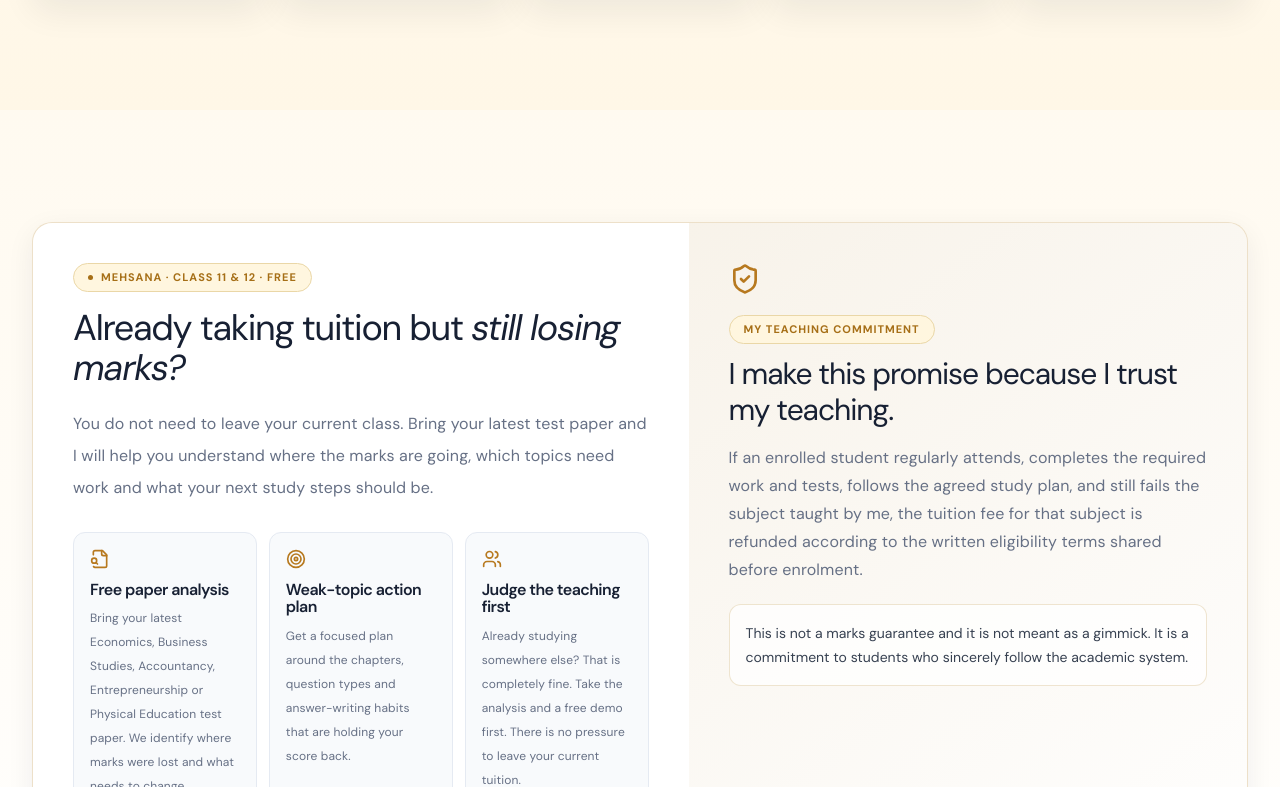
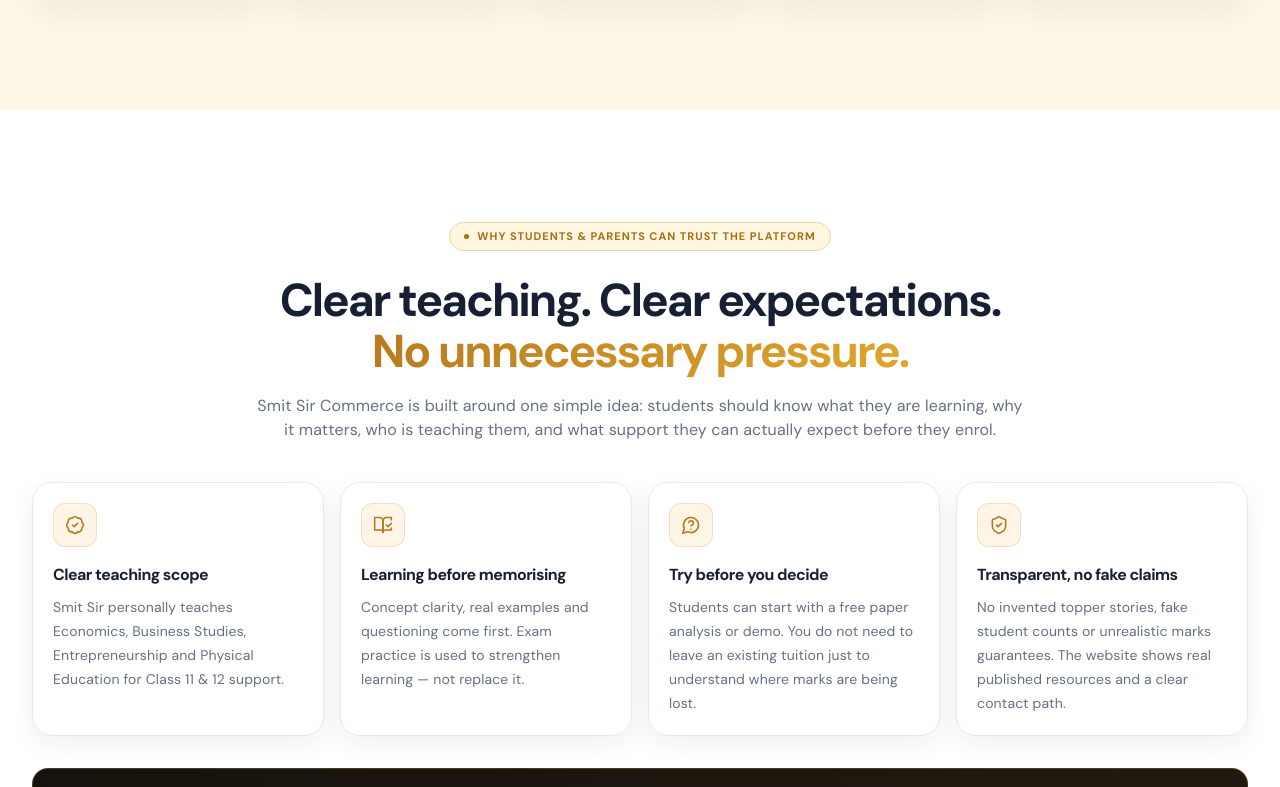
Before and after one commit to infosmitsircommerce-eng/smit-sir-commerce, a React (Vite) app: page / in a window 1280 px wide. Shown: the part 1873-2660 px from the top of the page. Built offline with nearby package versions, Linux system fonts and the light colour scheme; no server answers; a web font is replaced by a local one.

Commit message:
Add homepage trust layer under learning philosophy

```diff
--- a/src/pages/Home.jsx
+++ b/src/pages/Home.jsx
@@ -1,6 +1,7 @@
 import SEO from '../components/ui/SEO';
 import HeroSection from '../components/home/HeroSection';
 import LearningPhilosophy from '../components/home/LearningPhilosophy';
+import TrustLayer from '../components/home/TrustLayer';
 import MehsanaGrowthCampaign from '../components/home/MehsanaGrowthCampaign';
 import SeoDiscoveryLinks from '../components/home/SeoDiscoveryLinks';
 import CommerceToolsPreview from '../components/home/CommerceToolsPreview';
@@ -36,15 +37,15 @@ export default function Home() {
         name: 'Smit Sir Commerce',
         url: 'https://www.smitsircommerce.in/',
         areaServed: ['India', 'Mehsana, Gujarat'],
-        description: 'Commerce learning platform focused on concept clarity, curiosity and learning with fun, with free CBSE notes, Economics and Accountancy calculators, a Commerce Marks Leak recovery diagnostic, study resources plus online and offline coaching for Class 11 and 12.',
-        knowsAbout: ['CBSE Commerce', 'Economics', 'Business Studies', 'Accountancy learning resources', 'Microeconomics', 'Macroeconomics', 'National Income', 'Accounting Ratios', 'Commerce exam mistake analysis'],
+        description: 'Commerce learning platform focused on concept clarity, curiosity and learning with fun, with free CBSE notes, Economics and Accountancy learning calculators, a Commerce Marks Leak recovery diagnostic, study resources plus online and offline coaching for Class 11 and 12.',
+        knowsAbout: ['CBSE Commerce', 'Economics', 'Business Studies', 'Entrepreneurship', 'Physical Education', 'Accountancy learning resources', 'Microeconomics', 'Macroeconomics', 'Commerce exam mistake analysis'],
       },
       {
         '@type': 'WebPage',
         '@id': 'https://www.smitsircommerce.in/#home',
         url: 'https://www.smitsircommerce.in/',
         name: 'Free CBSE Commerce Notes, Calculators & Practice Class 11 & 12',
-        description: 'Free chapter-wise CBSE Commerce notes, Economics and Accountancy calculators, marks-recovery diagnostic, PDFs, practice resources and concept-focused exam preparation for Class 11 and 12 students.',
+        description: 'Free chapter-wise CBSE Commerce notes, Economics and Accountancy learning calculators, marks-recovery diagnostic, PDFs, practice resources and concept-focused exam preparation for Class 11 and 12 students.',
         isPartOf: { '@id': 'https://www.smitsircommerce.in/#website' },
         about: { '@id': 'https://www.smitsircommerce.in/#organization' },
         inLanguage: 'en-IN',
@@ -56,12 +57,13 @@ export default function Home() {
     <>
       <SEO
         title="Free CBSE Commerce Notes, Calculators & Practice Class 11 & 12"
-        description="Learn CBSE Commerce with concept clarity and fun. Free notes, Economics and Accountancy calculators, marks-recovery tools, chapter-wise PDFs, practice resources and coaching by Smit Sir."
+        description="Learn CBSE Commerce with concept clarity and fun. Free notes, Economics and Accountancy learning calculators, marks-recovery tools, chapter-wise PDFs, practice resources and coaching by Smit Sir."
         path="/"
         structuredData={structuredData}
       />
       <HeroSection />
       <LearningPhilosophy />
+      <TrustLayer />
       <MehsanaGrowthCampaign />
       <MarksRecoveryCTA />
       <CommerceToolsPreview />
```
